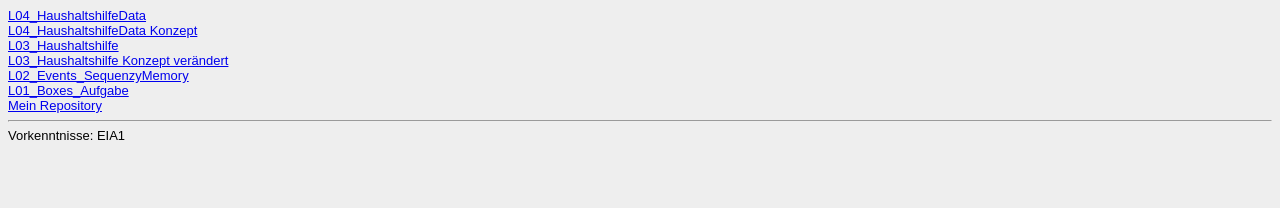
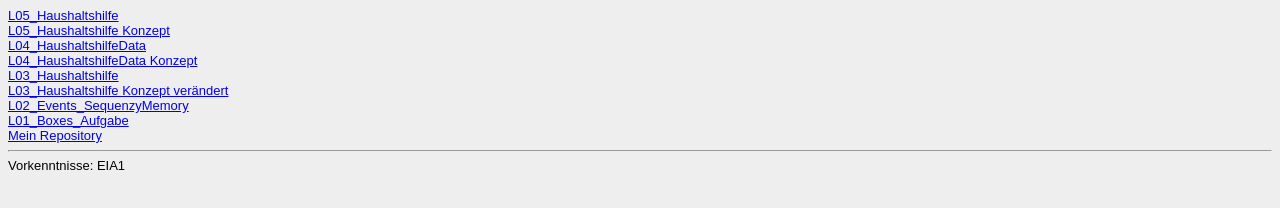
Before and after one commit to theresagut/EIA2-1, a website: page Steckbrief/steckbrief.htm in a window 1280 px wide. Drawn offline with Linux system fonts and the light colour scheme.

Commit message:
Steckbrief Update

```diff
--- a/Steckbrief/steckbrief.htm
+++ b/Steckbrief/steckbrief.htm
@@ -6,6 +6,9 @@
 </head>
 <body>
 <!-- Bitte keine Änderung in der obenstehenden Zeile vornehmen -->
+
+<a href="https://michellewillmann.github.io/EIA2/L05_Client/index.html"target="_blank">L05_Haushaltshilfe</a></br>
+<a href="https://michellewillmann.github.io/EIA2/L05_Client/L05_Client.pdf"target="_blank">L05_Haushaltshilfe Konzept</a></br>
 
 <a href="https://michellewillmann.github.io/EIA2/L04_Data/Haushaltshilfe/HaushaltshilfeData.html"target="_blank">L04_HaushaltshilfeData</a></br>
 <a href="https://michellewillmann.github.io/EIA2/L04_Data/Haushaltshilfe/L04_HaushaltshilfeData.pdf"target="_blank">L04_HaushaltshilfeData Konzept</a></br>
```
